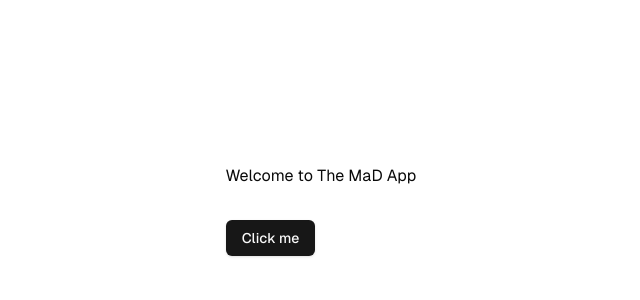
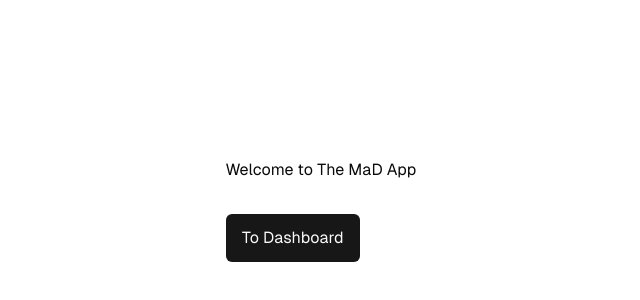
Before and after one commit to Spencer-Sch/mad-app, a Next.js app: page / in a window 1280 px wide. Shown: the part 190-490 px from the top of the page, without its empty margins (319-959 px from the left). Built offline with nearby package versions, Linux system fonts and the light colour scheme.

Commit message:
add basic navigation to landing page and AppSidebar

```diff
--- a/src/app/page.tsx
+++ b/src/app/page.tsx
@@ -1,11 +1,16 @@
-import { Button } from '@/components/ui/button'
+import Link from 'next/link'
 
 export default function Home() {
 	return (
 		<div className="grid grid-rows-[20px_1fr_20px] items-center justify-items-center min-h-screen p-8 pb-20 gap-16 sm:p-20 font-[family-name:var(--font-geist-sans)]">
 			<main className="flex flex-col gap-8 row-start-2 items-center sm:items-start">
 				<h1>Welcome to The MaD App</h1>
-				<Button>Click me</Button>
+				<Link
+					href={'/dashboard'}
+					className="px-4 py-3 bg-primary text-primary-foreground rounded-md transition-colors hover:bg-primary/90"
+				>
+					To Dashboard
+				</Link>
 			</main>
 			<footer className="row-start-3 flex gap-6 flex-wrap items-center justify-center"></footer>
 		</div>
--- a/src/components/AppSidebar.tsx
+++ b/src/components/AppSidebar.tsx
@@ -16,12 +16,12 @@ import Image from 'next/image'
 const items = [
 	{
 		title: 'Home',
-		url: '#',
+		url: '/dashboard',
 		icon: RxHome,
 	},
 	{
 		title: 'Courses',
-		url: '#',
+		url: '/course',
 		icon: PiBooksLight,
 	},
 ]
```
